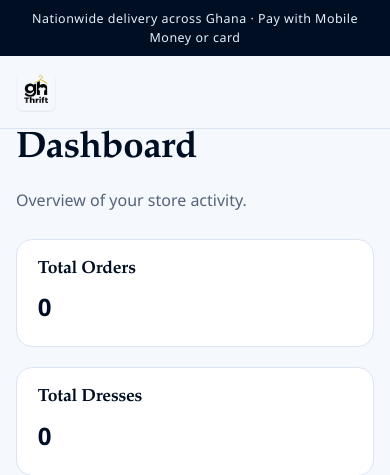
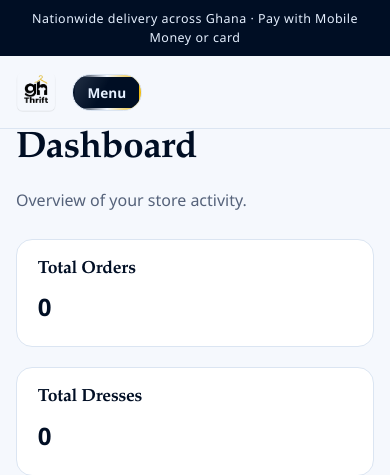
Before and after one commit to nenetetteh101-cpu/GHthrift, a Django app: page /site-admin/ in a window 390 px wide. Shown: the top 475 px of the page. Run offline with Django 5.2, Linux system fonts and the light colour scheme; the visitor is signed in with stand-in values (Sample User, id 1); data comes from the database, SQL or seed files in the repository; data that the repository does not hold is empty; parts of the project's set-up code (start-up, migrations or seed data) failed here and were passed over.

Commit message:
Add mobile dropdown menu to site-admin header
- Add mobile-nav details/summary element for small screens
- Dashboard, Orders, Dresses, Users (superuser), and Logout links
- Works with existing site.css mobile-nav styles (hidden on desktop, shown on mobile)

```diff
--- a/siteadmin/templates/siteadmin/base.html
+++ b/siteadmin/templates/siteadmin/base.html
@@ -30,6 +30,22 @@
           <a class="btn btn-small nav-btn" href="{% url 'siteadmin:users' %}">Users</a>
         {% endif %}
       </nav>
+
+      <details class="mobile-nav">
+        <summary class="btn btn-small" aria-label="Open admin menu">Menu</summary>
+        <div class="mobile-nav-panel">
+          <a class="btn btn-small btn-block" href="{% url 'siteadmin:dashboard' %}">Dashboard</a>
+          <a class="btn btn-small btn-block" href="{% url 'siteadmin:orders' %}">Orders</a>
+          <a class="btn btn-small btn-block" href="{% url 'siteadmin:dresses' %}">Dresses</a>
+          {% if user.is_superuser %}
+            <a class="btn btn-small btn-block" href="{% url 'siteadmin:users' %}">Users</a>
+          {% endif %}
+          <form method="post" action="{% url 'siteadmin:logout' %}" class="logout-form" style="margin:0;">
+            {% csrf_token %}
+            <button type="submit" class="btn btn-small btn-block btn-light">Log out</button>
+          </form>
+        </div>
+      </details>
 
       <div class="header-actions">
         {% if user.is_authenticated %}
```
